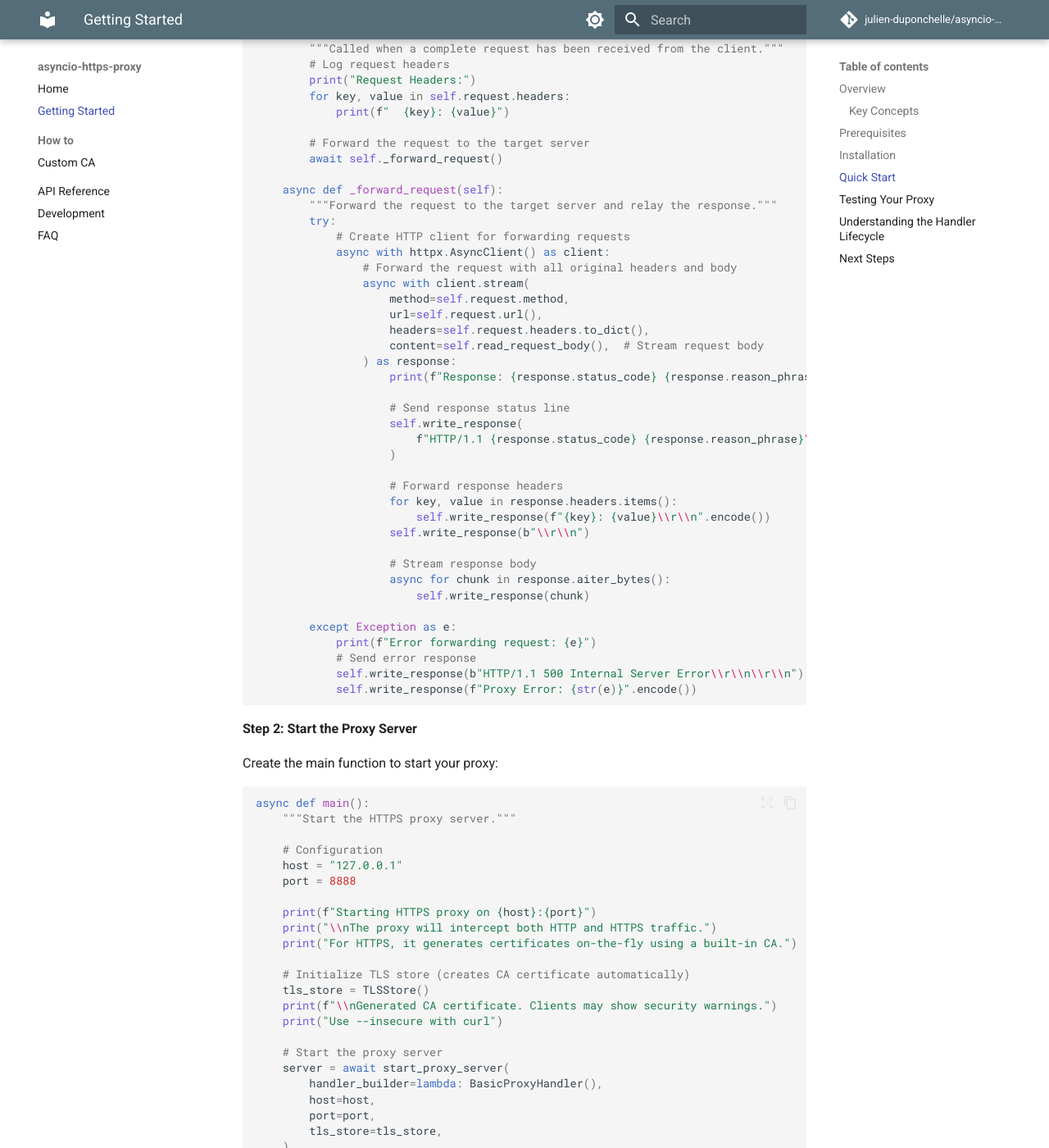
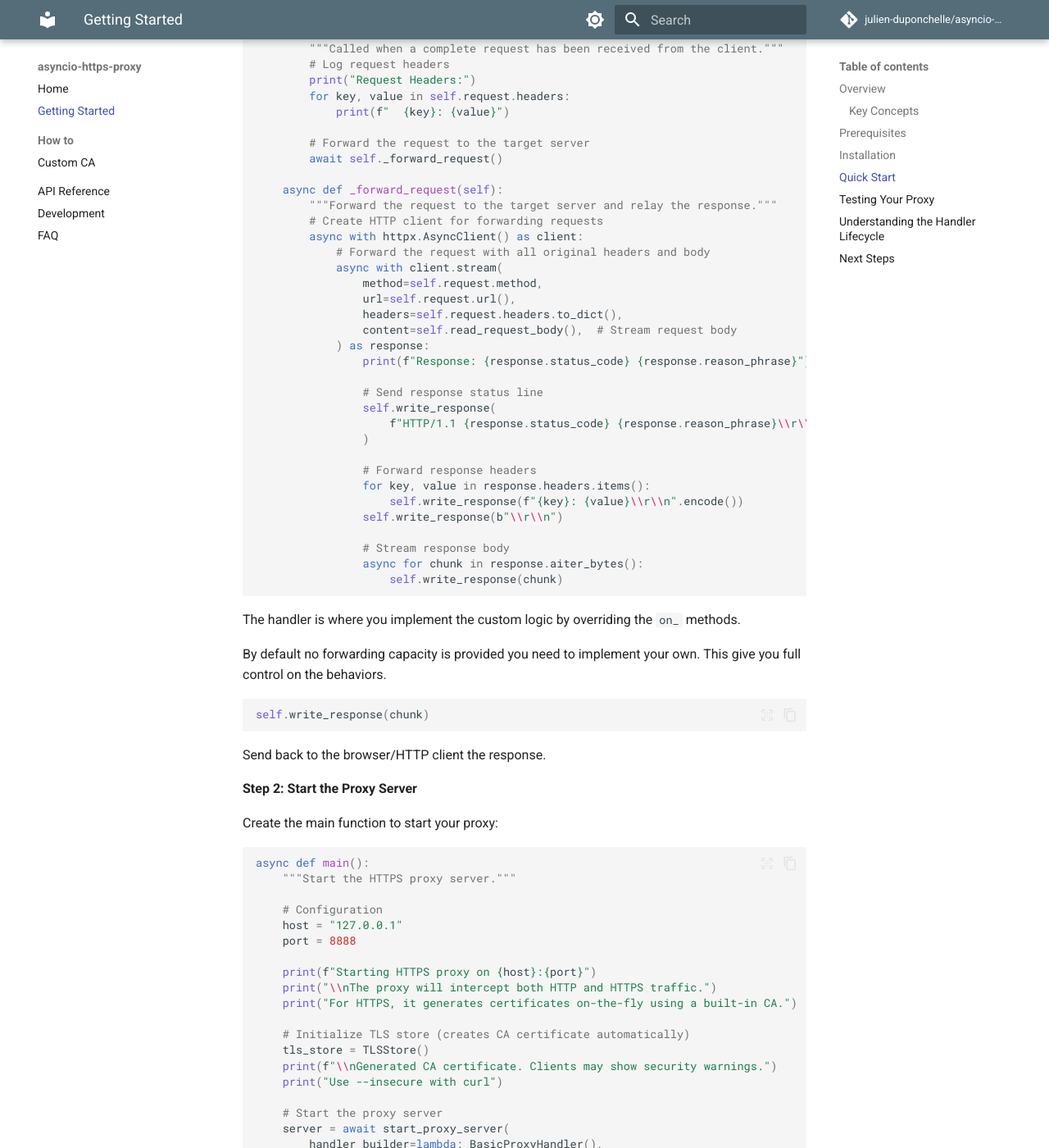
Before and after one commit to julien-duponchelle/asyncio-https-proxy, an MkDocs documentation site: the page built from docs/getting-started.md, in a window 1280 px wide and 1400 px high, scrolled down 1509 px. Shown: the whole window at 82% size. Built offline with MkDocs 1.6.1 and Material for MkDocs 9.7.7, drawn with Linux system fonts in a browser that asks for light colours; comment, search, counter and statistics services are not loaded; some of the changed text lies outside the part shown.

Commit message:
Documentation improve

````diff
--- a/docs/getting-started.md
+++ b/docs/getting-started.md
@@ -22,8 +22,7 @@ asyncio-https-proxy is an embeddable, asyncio-based HTTPS forward proxy server t
 **Python Version**
 : Requires Python 3.13 or later.
 
-**Dependencies**
-: - `cryptography` - For TLS/SSL certificate generation and handling (installed automatically)
+**Dependencies**: `cryptography` For TLS/SSL certificate generation and handling (installed automatically)
 
 ## Installation
 
@@ -68,38 +67,43 @@ class BasicProxyHandler(HTTPSProxyHandler):
 
     async def _forward_request(self):
         """Forward the request to the target server and relay the response."""
-        try:
-            # Create HTTP client for forwarding requests
-            async with httpx.AsyncClient() as client:
-                # Forward the request with all original headers and body
-                async with client.stream(
-                    method=self.request.method,
-                    url=self.request.url(),
-                    headers=self.request.headers.to_dict(),
-                    content=self.read_request_body(),  # Stream request body
-                ) as response:
-                    print(f"Response: {response.status_code} {response.reason_phrase}")
+        # Create HTTP client for forwarding requests
+        async with httpx.AsyncClient() as client:
+            # Forward the request with all original headers and body
+            async with client.stream(
+                method=self.request.method,
+                url=self.request.url(),
+                headers=self.request.headers.to_dict(),
+                content=self.read_request_body(),  # Stream request body
+            ) as response:
+                print(f"Response: {response.status_code} {response.reason_phrase}")
 
-                    # Send response status line
-                    self.write_response(
-                        f"HTTP/1.1 {response.status_code} {response.reason_phrase}\\r\\n".encode()
-                    )
+                # Send response status line
+                self.write_response(
+                    f"HTTP/1.1 {response.status_code} {response.reason_phrase}\\r\\n".encode()
+                )
 
-                    # Forward response headers
-                    for key, value in response.headers.items():
-                        self.write_response(f"{key}: {value}\\r\\n".encode())
-                    self.write_response(b"\\r\\n")
+                # Forward response headers
+                for key, value in response.headers.items():
+                    self.write_response(f"{key}: {value}\\r\\n".encode())
+                self.write_response(b"\\r\\n")
 
-                    # Stream response body
-                    async for chunk in response.aiter_bytes():
-                        self.write_response(chunk)
+                # Stream response body
+                async for chunk in response.aiter_bytes():
+                    self.write_response(chunk)
+```
 
-        except Exception as e:
-            print(f"Error forwarding request: {e}")
-            # Send error response
-            self.write_response(b"HTTP/1.1 500 Internal Server Error\\r\\n\\r\\n")
-            self.write_response(f"Proxy Error: {str(e)}".encode())
+The handler is where you implement the custom logic by overriding the `on_` methods.
+
+By default no forwarding capacity is provided you need to implement your own.
+This give you full control on the behaviors.
+
+
+```python
+self.write_response(chunk)
 ```
+
+Send back to the browser/HTTP client the response.
 
 **Step 2: Start the Proxy Server**
 
@@ -186,7 +190,7 @@ Configure your browser to use `127.0.0.1:8888` as an HTTP proxy. You'll need to
 The `HTTPSProxyHandler` has a well-defined lifecycle:
 
 1. **Client Connection**: When a client connects, `on_client_connected()` is called
-2. **Request Parsing**: The server parses the HTTP request and assigns it to `self.request`
+2. **Request Parsing**: The server parses the HTTP request to [HTTPRequest](reference/http_request.md) and assigns it to `self.request`
 3. **Request Processing**: `on_request_received()` is called with the complete request
 4. **Response Generation**: Your handler processes the request and writes the response
 5. **Connection Cleanup**: The connection is automatically cleaned up
````
